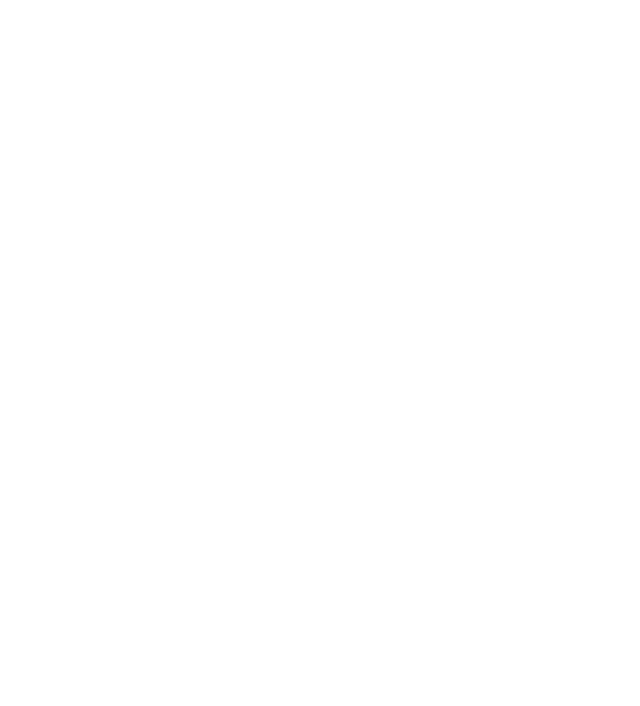
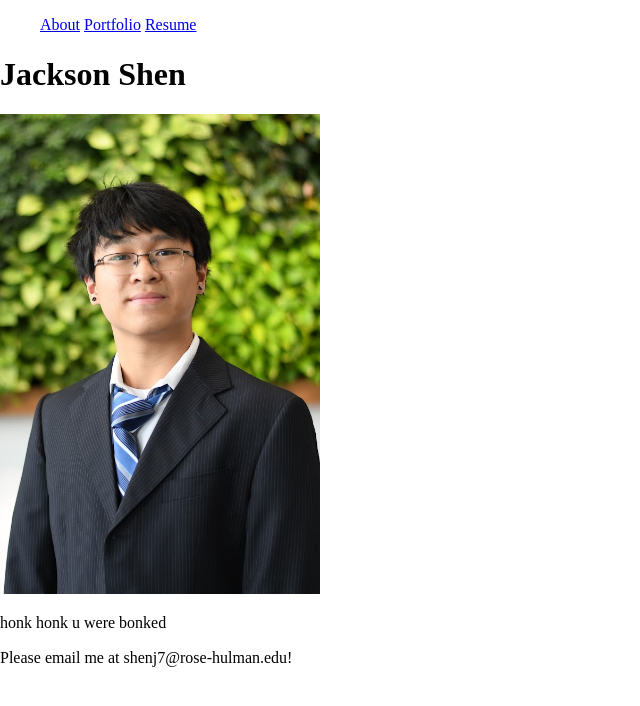
Before and after one commit to shenj7/shenj7csse280portfolio.github.io, a plain HTML site: page public/index.html in a window 1280 px wide. Shown: the whole page, without its empty margins (0-640 px from the left). Drawn offline with Linux system fonts and the light colour scheme.

Commit message:
add links

```diff
--- a/public/index.html
+++ b/public/index.html
@@ -8,8 +8,21 @@
         <link rel="stylesheet" href="styles/main.css" />
         <link rel="icon" href="images/favicon.png" />
     </head>
-    <body>
-    <!--Content here-->
+    <body id="about">
+        <nav>
+            <ul>
+                <a href="index.html">About</a>
+                <a href="portfolio.html">Portfolio</a>
+                <a href="resume.html">Resume</a>
+            </ul>
+        </nav>
+        <!--Content here-->
+        <h1>Jackson Shen</h1>
+        <img src="./images/professionalpic.JPG" class="propic"/>
+        <p>honk honk u were bonked</p>
         <script src="scripts/main.js"></script>
+        <footer>
+            Please email me at shenj7@rose-hulman.edu!
+        </footer>
     </body>
 </html>
--- a/public/styles/main.css
+++ b/public/styles/main.css
@@ -0,0 +1,3 @@
+.propic {
+    width: 25vw;
+}
```
Also changed, not shown: public/images/professionalpic.JPG (added).
